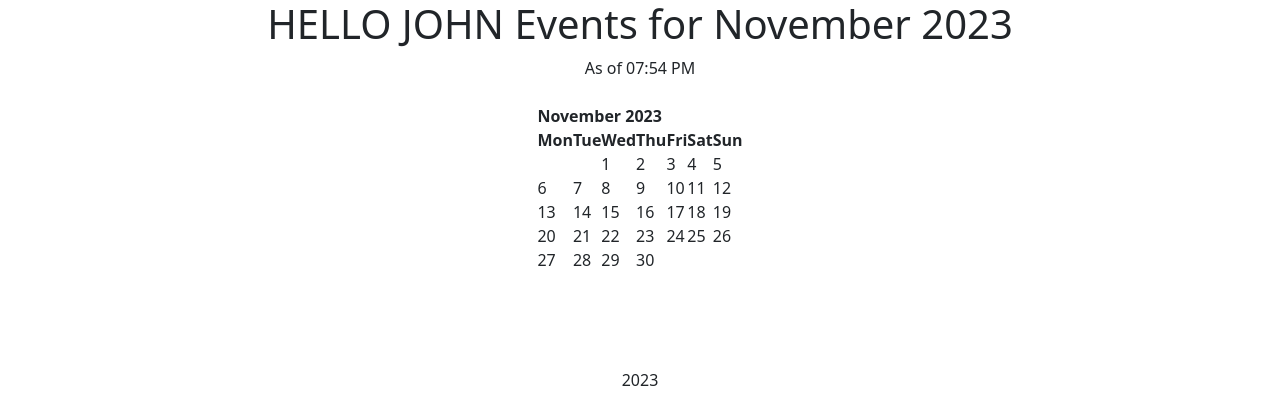
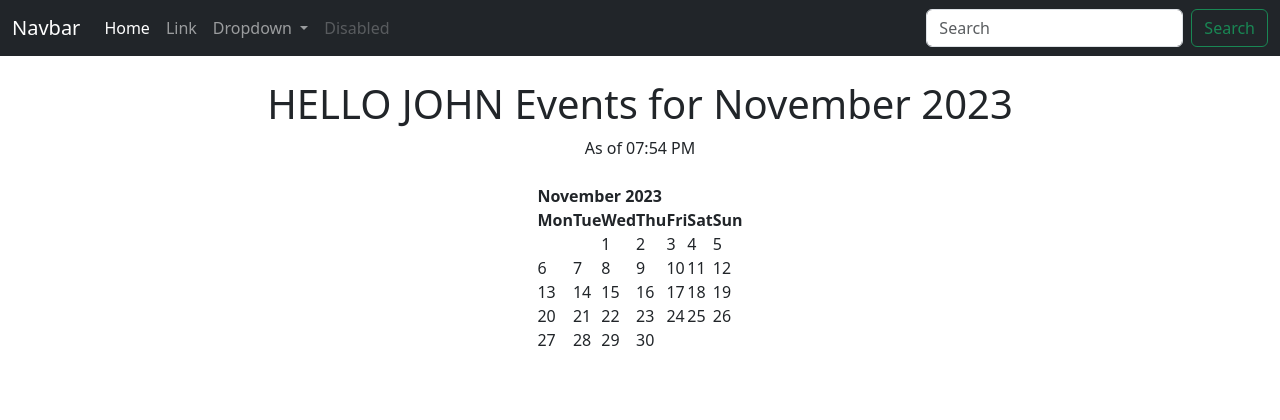
Before and after one commit to itsanmollll/myclub, a Django app: page / in a window 1280 px wide. Shown: the top 420 px of the page. Run offline with Django 4.2, Linux system fonts and the light colour scheme.

Commit message:
One more file

```diff
--- a/events/templates/events/base.html
+++ b/events/templates/events/base.html
@@ -9,6 +9,8 @@
     <title>Hello, world!</title>
   </head>
   <body>
+    {% include 'events/navbar.html' %}
+    <br/>
     {% block content %}
 
     {% endblock %}
--- /dev/null
+++ b/events/templates/events/navbar.html
@@ -0,0 +1,36 @@
+<nav class="navbar navbar-expand-lg navbar-dark bg-dark">
+  <div class="container-fluid">
+    <a class="navbar-brand" href="#">Navbar</a>
+    <button class="navbar-toggler" type="button" data-bs-toggle="collapse" data-bs-target="#navbarSupportedContent" aria-controls="navbarSupportedContent" aria-expanded="false" aria-label="Toggle navigation">
+      <span class="navbar-toggler-icon"></span>
+    </button>
+    <div class="collapse navbar-collapse" id="navbarSupportedContent">
+      <ul class="navbar-nav me-auto mb-2 mb-lg-0">
+        <li class="nav-item">
+          <a class="nav-link active" aria-current="page" href="#">Home</a>
+        </li>
+        <li class="nav-item">
+          <a class="nav-link" href="#">Link</a>
+        </li>
+        <li class="nav-item dropdown">
+          <a class="nav-link dropdown-toggle" href="#" role="button" data-bs-toggle="dropdown" aria-expanded="false">
+            Dropdown
+          </a>
+          <ul class="dropdown-menu">
+            <li><a class="dropdown-item" href="#">Action</a></li>
+            <li><a class="dropdown-item" href="#">Another action</a></li>
+            <li><hr class="dropdown-divider"></li>
+            <li><a class="dropdown-item" href="#">Something else here</a></li>
+          </ul>
+        </li>
+        <li class="nav-item">
+          <a class="nav-link disabled" aria-disabled="true">Disabled</a>
+        </li>
+      </ul>
+      <form class="d-flex" role="search">
+        <input class="form-control me-2" type="search" placeholder="Search" aria-label="Search">
+        <button class="btn btn-outline-success" type="submit">Search</button>
+      </form>
+    </div>
+  </div>
+</nav>
```
